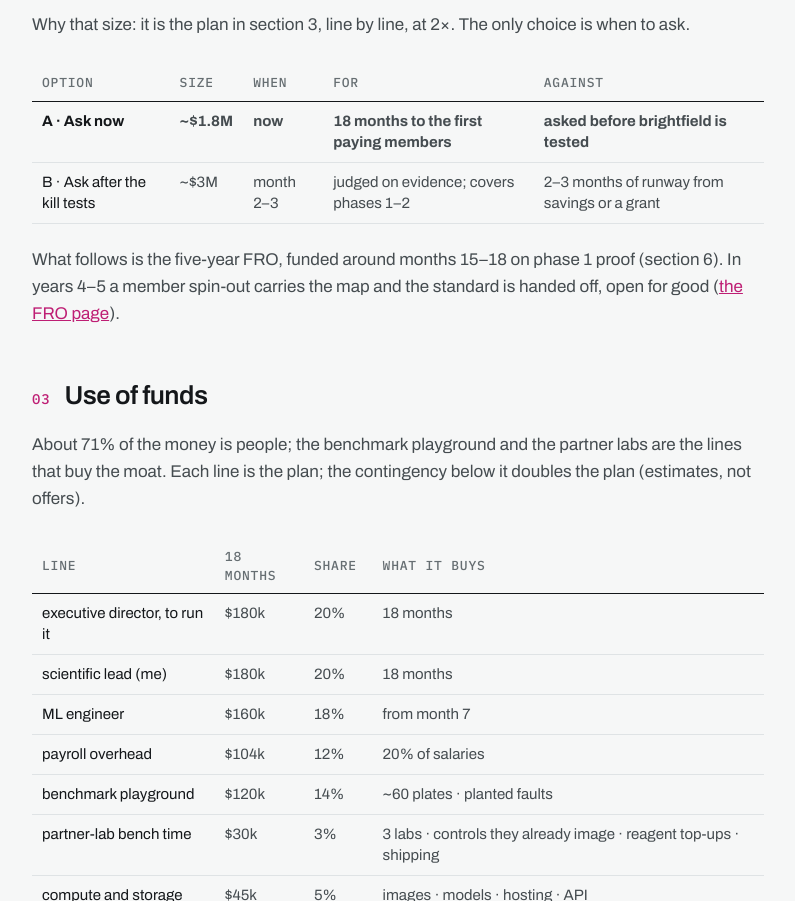
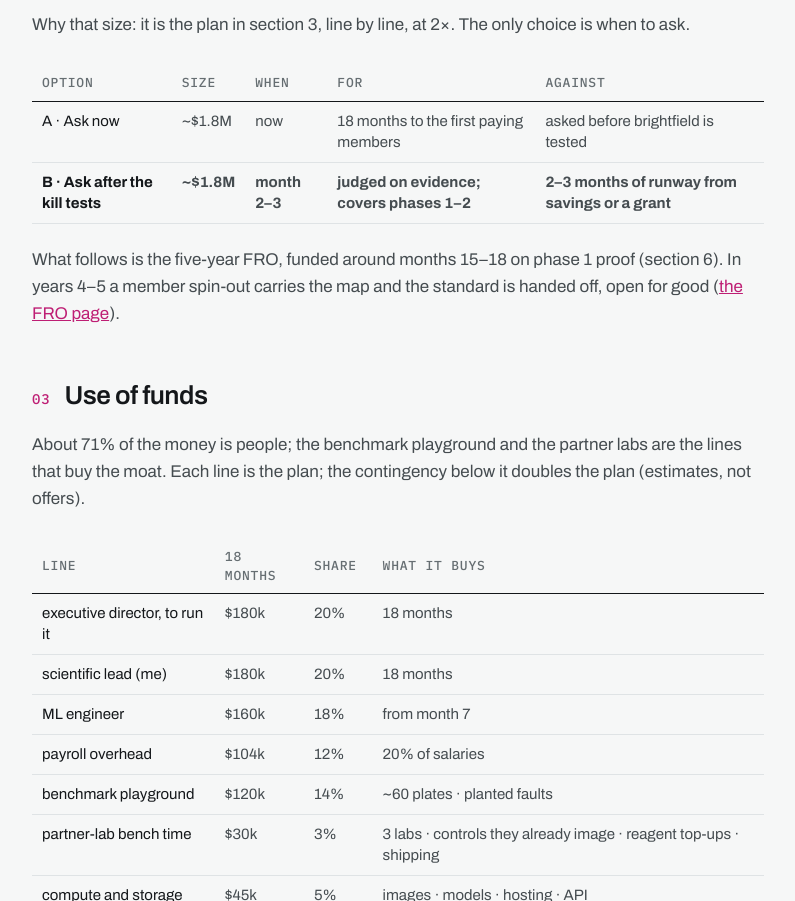
Before and after one commit to kat-titter/datum-line, a plain HTML site: page docs/roadmap.html in a window 1280 px wide. Shown: the part 1737-2638 px from the top of the page, without its empty margins (242-1037 px from the left). Drawn offline with Linux system fonts and the light colour scheme.

Commit message:
Built roadmap: the recommended option is B
docs/roadmap.html and its PDF (7 pages) from figures/build_docs.py at
the commit before this one.

Co-Authored-By: Claude Fable 5.2 <noreply@anthropic.com>

```diff
--- a/docs/roadmap.html
+++ b/docs/roadmap.html
@@ -135,18 +135,18 @@ code{font-family:'IBM Plex Mono',monospace;font-size:.85em}
 </thead>
 <tbody>
 <tr>
-<td><strong>A · Ask now</strong></td>
-<td><strong>~$1.8M</strong></td>
-<td><strong>now</strong></td>
-<td><strong>18 months to the first paying members</strong></td>
-<td><strong>asked before brightfield is tested</strong></td>
+<td>A · Ask now</td>
+<td>~$1.8M</td>
+<td>now</td>
+<td>18 months to the first paying members</td>
+<td>asked before brightfield is tested</td>
 </tr>
 <tr>
-<td>B · Ask after the kill tests</td>
-<td>~$3M</td>
-<td>month 2–3</td>
-<td>judged on evidence; covers phases 1–2</td>
-<td>2–3 months of runway from savings or a grant</td>
+<td><strong>B · Ask after the kill tests</strong></td>
+<td><strong>~$1.8M</strong></td>
+<td><strong>month 2–3</strong></td>
+<td><strong>judged on evidence; covers phases 1–2</strong></td>
+<td><strong>2–3 months of runway from savings or a grant</strong></td>
 </tr>
 </tbody>
 </table></div>
```
Also changed, not shown: 1 other file.
